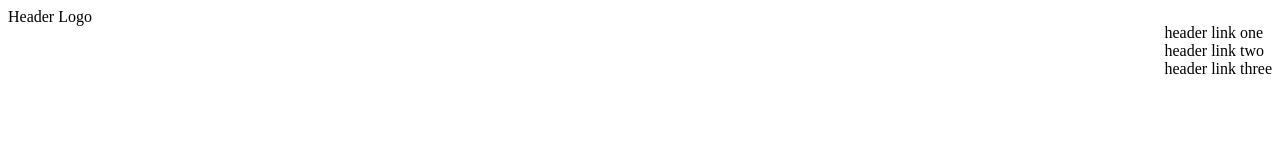
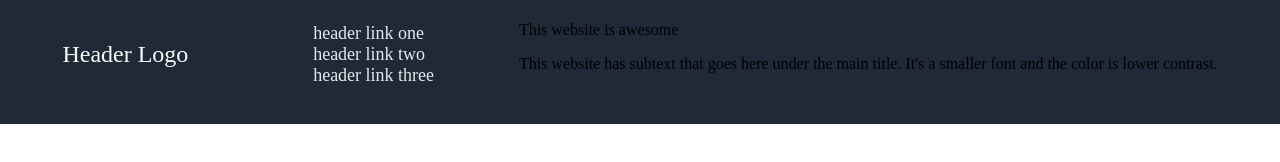
Before and after one commit to JStrang21/landing-page, a plain HTML site: page index.html in a window 1280 px wide. Drawn offline with Linux system fonts and the light colour scheme.

Commit message:
More header content

```diff
--- a/index.html
+++ b/index.html
@@ -15,10 +15,14 @@
         </div>
         <div class='top-right'>
             <ul>
-                <ul>header link one</ul>
-                <ul>header link two</ul>
-                <ul>header link three</ul>
+                <li>header link one</li>
+                <li>header link two</li>
+                <li>header link three</li>
             </ul>
+        </div>
+        <div class='awesome-website'>
+            <p class='awesome'>This website is awesome</p>
+            <p class='subtext'>This website has subtext that goes here under the main title. It's a smaller font and the color is lower contrast.</p>
         </div>
     </div>
 
--- a/styles.css
+++ b/styles.css
@@ -1,4 +1,27 @@
+body {
+    margin:0;
+}
+
+ul {
+    list-style-type:none;
+}
+
 .header {
+    padding: 20px;
+    padding-top: 5px;
+    background-color: #1F2937;
     display: flex;
-    justify-content: space-between;
+    justify-content: space-around;
 }
+
+.top-left {
+    color: #F9FAF8;
+    font-size: 24px;
+    display: flex;
+    align-items: center;
+}
+
+.top-right {
+    color: #E5E7EB;
+    font-size: 18px;
+}
```
